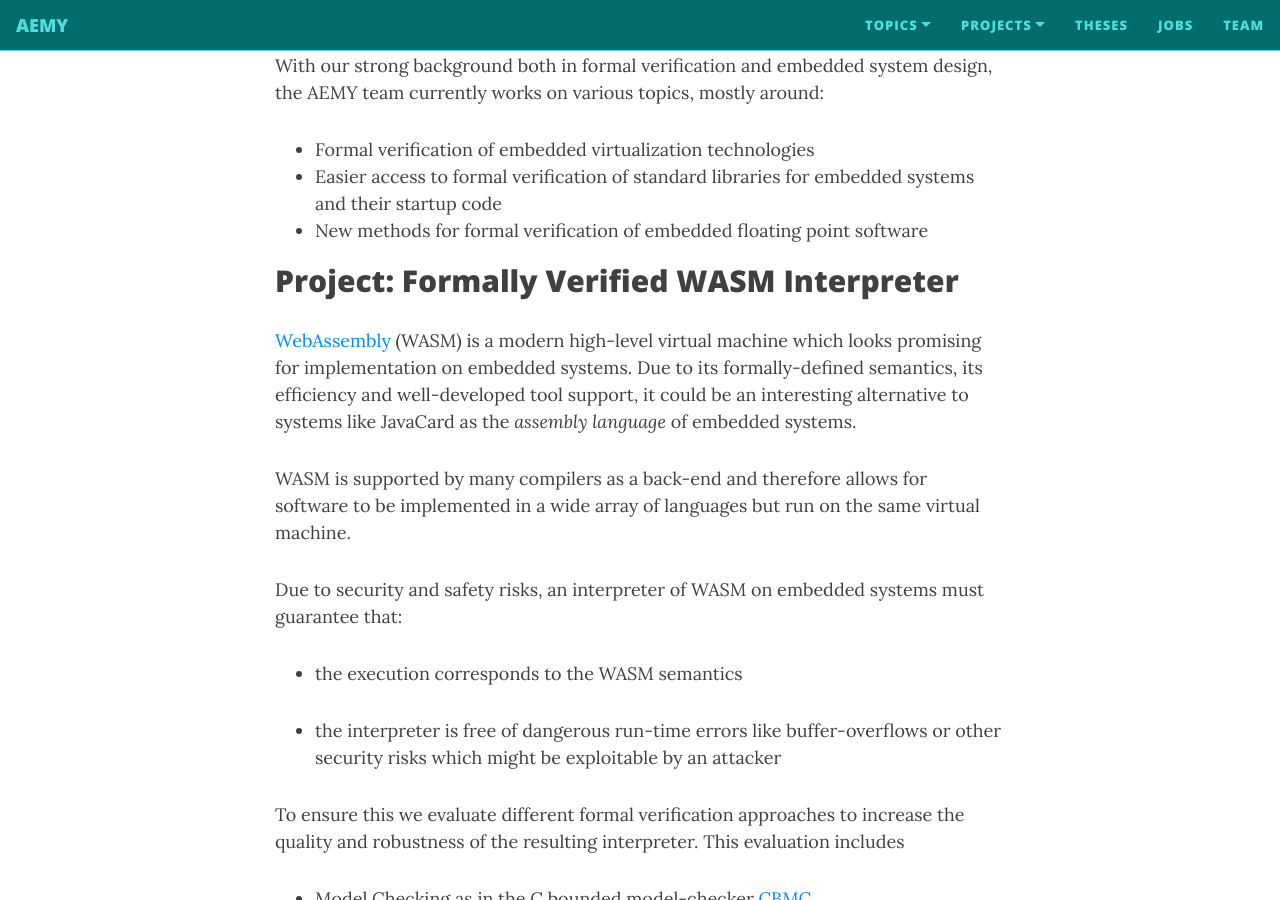
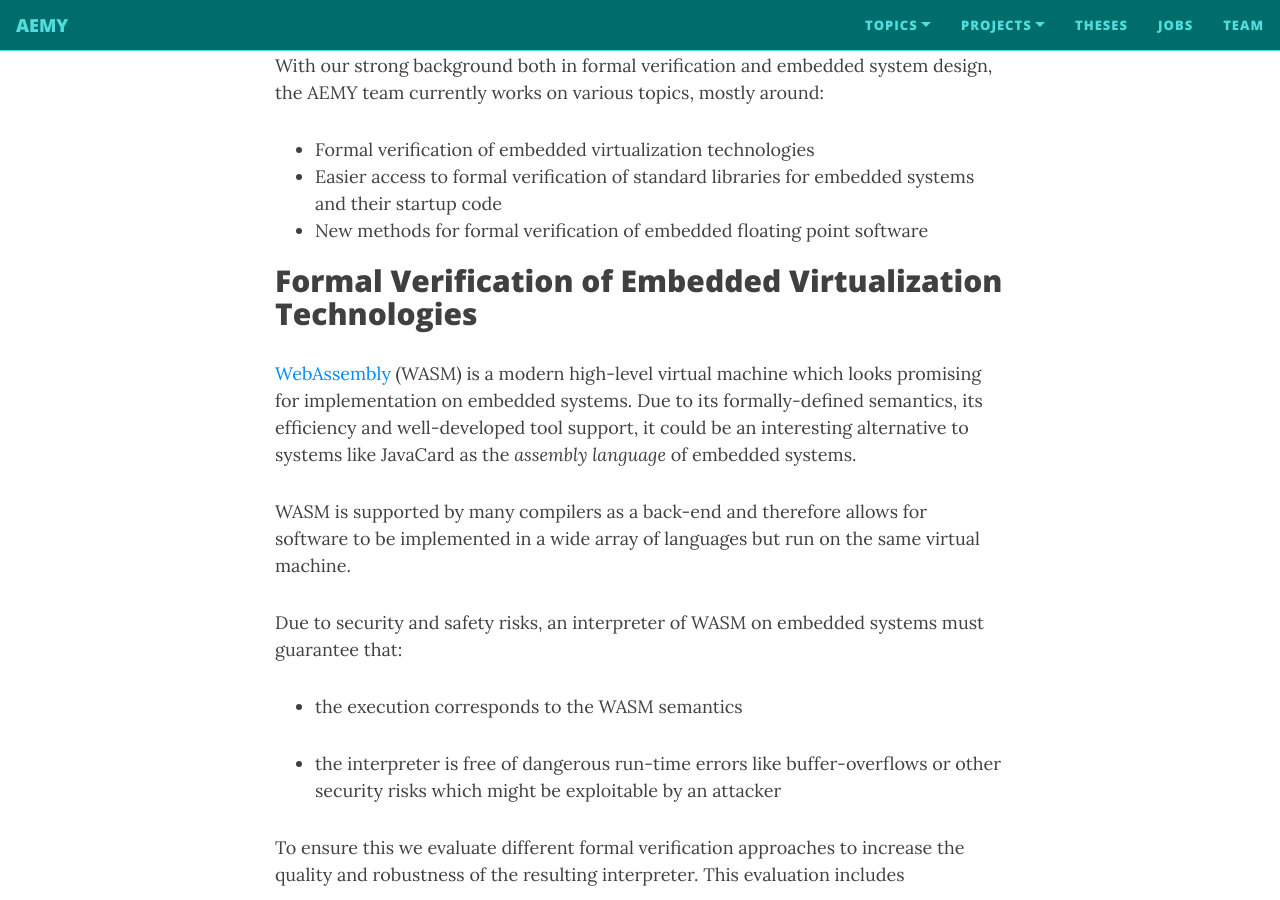
Before and after one commit to hm-aemy/hm-aemy.github.io, a Jekyll site: the page built from topics/formal-embedded.md, in a window 1280 px wide and 900 px high, scrolled down 326 px. Built offline with Jekyll 4.4.1, drawn with Linux system fonts in a browser that asks for light colours.

Commit message:
Adapt headline

```diff
--- a/topics/formal-embedded.md
+++ b/topics/formal-embedded.md
@@ -14,7 +14,7 @@ design, the AEMY team currently works on various topics, mostly around:
   systems and their startup code
 - New methods for formal verification of embedded floating point software
 
-## Project: Formally Verified WASM Interpreter
+## Formal Verification of Embedded Virtualization Technologies
 
 [WebAssembly](https://webassembly.org/) (WASM) is a modern high-level virtual
 machine which looks promising for implementation on embedded systems. Due to its
```
